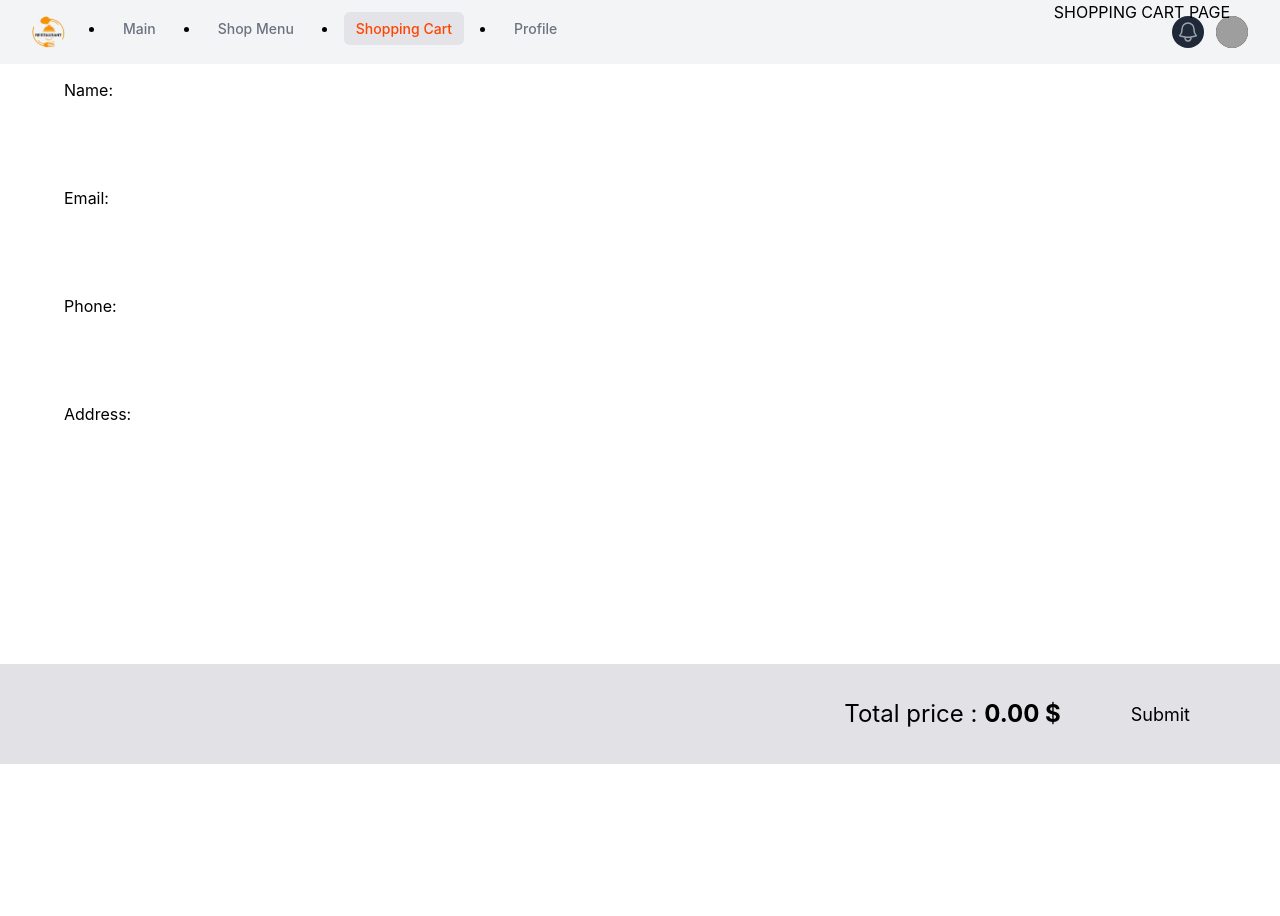
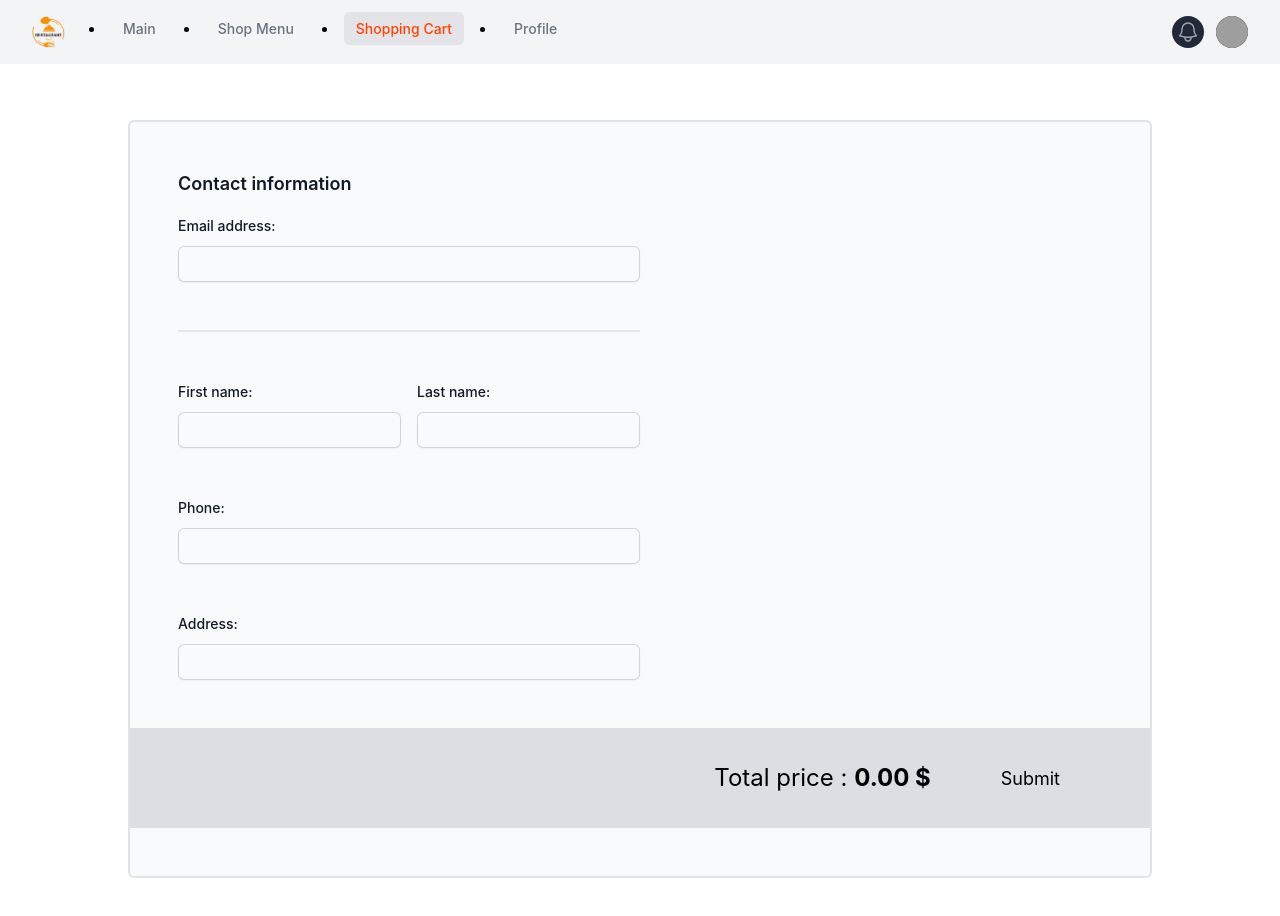
Before and after one commit to hustle2live/ElifTech_Test-task, a React (Create React App) app: page /cart in a window 1280 px wide. Shown: the top 916 px of the page. Before the commit the page ends 800 px from the top, so only its background shows below. Built offline with nearby package versions, Linux system fonts and the light colour scheme; grey boxes are pictures that could not be loaded.

Commit message:
moderate section cart

```diff
--- a/src/components/Cart.jsx
+++ b/src/components/Cart.jsx
@@ -17,7 +17,8 @@ const ShoppingCart = () => {
       dispatch(setQuantity({ name: itemName, count: itemCount }));
    };
 
-   const [name, setName] = useState('');
+   const [firstName, setFirstName] = useState('');
+   const [lastName, setLastName] = useState('');
    const [email, setEmail] = useState('');
    const [phone, setPhone] = useState('');
    const [address, setAddress] = useState('');
@@ -25,7 +26,8 @@ const ShoppingCart = () => {
    const formHandleSubmit = (data) => {
       const userOrder = {
          client: {
-            Name: name,
+            Firstname: firstName,
+            Lastname: lastName,
             Email: email,
             Phone: phone,
             Address: address
@@ -42,19 +44,111 @@ const ShoppingCart = () => {
    }, [cartState, dispatch]);
 
    return (
-      <>
-         <h2 className={styles.cart_heading}>SHOPPING CART PAGE </h2>
-         <div className={styles.cart_wrapper}>
+      <div className='p-0'>
+         {/* <h2 className={styles.cart_heading}>SHOPPING CART PAGE </h2> */}
+
+         <div
+            className={`${styles.cart_wrapper} bg-gray-50 border-gray-900/10 m-32 mt-14 mb-14 pt-12 pb-12 border-2 rounded-md`}
+         >
             <div className={styles.cart_wrapper__userSection}>
-               <form>
-                  <label htmlFor='userName'>Name:</label>
-                  <input id='userName' type='text' value={name} onChange={(e) => setName(e.target.value)} />
-                  <label htmlFor='userEmail'>Email:</label>
-                  <input id='userEmail' type='email' value={email} onChange={(e) => setEmail(e.target.value)} />
-                  <label htmlFor='userPhone'>Phone:</label>
-                  <input id='userPhone' type='phone' value={phone} onChange={(e) => setPhone(e.target.value)} />
-                  <label htmlFor='userAddress'>Address:</label>
-                  <input id='userAddress' type='text' value={address} onChange={(e) => setAddress(e.target.value)} />
+               <h2 className='ml-12 text-lg font-semibold leading-7 text-gray-900'>Contact information</h2>
+               {/* <p className='ml-12 mt-1 text-sm leading-6 text-gray-600'>
+                  This information will be displayed publicly so be careful what you share.
+               </p> */}
+
+               <form className='ml-12 mt-0 mb-12 p-0'>
+                  <div className='mt-4'>
+                     <label className='block text-sm font-medium leading-6 text-gray-900' htmlFor='userEmail'>
+                        Email address:
+                     </label>
+
+                     <div className='mt-2'>
+                        <div className='flex rounded-md shadow-sm ring-1 ring-inset ring-gray-300 focus-within:ring-2 focus-within:ring-inset focus-within:ring-indigo-600 w-full'>
+                           <input
+                              id='userEmail'
+                              type='email'
+                              value={email}
+                              onChange={(e) => setEmail(e.target.value)}
+                              className='block flex-1 border-0 bg-transparent py-1.5 pl-1 text-gray-900 placeholder:text-gray-400 focus:ring-0 sm:text-sm sm:leading-6'
+                           />
+                        </div>
+                     </div>
+                  </div>
+
+                  {/* <div className='divide-y divide-gray-400'></div> */}
+
+                  <div className='mt-12 pt-12 flex gap-4 w-full border-t-2'>
+                     <div className='w-full'>
+                        <label className='block text-sm font-medium leading-6 text-gray-900' htmlFor='userName'>
+                           First name:
+                        </label>
+
+                        <div className='mt-2'>
+                           <div className='flex rounded-md shadow-sm ring-1 ring-inset ring-gray-300 focus-within:ring-2 focus-within:ring-inset focus-within:ring-indigo-600'>
+                              <input
+                                 id='userFirstName'
+                                 type='text'
+                                 value={firstName}
+                                 onChange={(e) => setFirstName(e.target.value)}
+                                 className='block flex-1 border-0 bg-transparent py-1.5 pl-1 text-gray-900 placeholder:text-gray-400 focus:ring-0 sm:text-sm sm:leading-6'
+                              />
+                           </div>
+                        </div>
+                     </div>
+                     <div className='w-full'>
+                        <label className='block text-sm font-medium leading-6 text-gray-900' htmlFor='userName'>
+                           Last name:
+                        </label>
+
+                        <div className='mt-2'>
+                           <div className='flex rounded-md shadow-sm ring-1 ring-inset ring-gray-300 focus-within:ring-2 focus-within:ring-inset focus-within:ring-indigo-600'>
+                              <input
+                                 id='userLastName'
+                                 type='text'
+                                 value={lastName}
+                                 onChange={(e) => setLastName(e.target.value)}
+                                 className='block flex-1 border-0 bg-transparent py-1.5 pl-1 text-gray-900 placeholder:text-gray-400 focus:ring-0 sm:text-sm sm:leading-6'
+                              />
+                           </div>
+                        </div>
+                     </div>
+                  </div>
+
+                  <div className='mt-12'>
+                     <label className='block text-sm font-medium leading-6 text-gray-900' htmlFor='userPhone'>
+                        Phone:
+                     </label>
+
+                     <div className='mt-2'>
+                        <div className='flex rounded-md shadow-sm ring-1 ring-inset ring-gray-300 focus-within:ring-2 focus-within:ring-inset focus-within:ring-indigo-600 w-full'>
+                           <input
+                              id='userPhone'
+                              type='phone'
+                              value={phone}
+                              onChange={(e) => setPhone(e.target.value)}
+                              className='block flex-1 border-0 bg-transparent py-1.5 pl-1 text-gray-900 placeholder:text-gray-400 focus:ring-0 sm:text-sm sm:leading-6'
+                           />
+                        </div>
+                     </div>
+                  </div>
+
+                  <div className='mt-12'>
+                     <label className='block text-sm font-medium leading-6 text-gray-900' htmlFor='userAddress'>
+                        Address:
+                     </label>
+
+                     <div className='mt-2'>
+                        <div className='flex rounded-md shadow-sm ring-1 ring-inset ring-gray-300 focus-within:ring-2 focus-within:ring-inset focus-within:ring-indigo-600 w-full'>
+                           <input
+                              id='userAddress'
+                              type='text'
+                              value={address}
+                              onChange={(e) => setAddress(e.target.value)}
+                              className='block flex-1 border-0 bg-transparent py-1.5 pl-1 text-gray-900 placeholder:text-gray-400 focus:ring-0 sm:text-sm sm:leading-6'
+                           />
+                        </div>
+                     </div>
+                  </div>
                </form>
             </div>
             <div className={styles.cart_wrapper__cartSection}>
@@ -105,7 +199,7 @@ const ShoppingCart = () => {
                <input type='submit' value='Submit' onClick={formHandleSubmit} />
             </div>
          </div>
-      </>
+      </div>
    );
 };
 
--- a/src/index.module.scss
+++ b/src/index.module.scss
@@ -218,32 +218,32 @@ body {
 .cart_wrapper {
    display: flex;
    flex-wrap: wrap;
-   height: calc(100vh - 100px);
+   min-height: calc(100vh - 100px);
 
    &__userSection,
    &__cartSection {
       display: flex;
       flex-direction: column;
       width: 50%;
-      height: calc(100vh - 200px);
-      margin: 0;
+      // min-height: calc(100vh - 250px);
+      // margin: 0;
    }
 
-   &__userSection {
-      input,
-      label {
-         display: block;
-         width: 40%;
-         margin: 14px;
-         margin-left: 10%;
-      }
+   // &__userSection {
+   //    input,
+   //    label {
+   //       display: block;
+   //       width: 40%;
+   //       margin: 14px;
+   //       margin-left: 10%;
+   //    }
 
-      input {
-         padding: 8px;
-         border-radius: 8px;
-         margin-bottom: 30px;
-      }
-   }
+   //    input {
+   //       padding: 8px;
+   //       border-radius: 8px;
+   //       margin-bottom: 30px;
+   //    }
+   // }
 
    &__cartSection {
       overflow-y: scroll;
@@ -273,7 +273,7 @@ body {
 
       &_inputCount {
          font-size: 16px;
-         border: none;
+         // border: none;
          padding: 8px 0 8px 30px;
          width: 60%;
          text-align: center;
```
